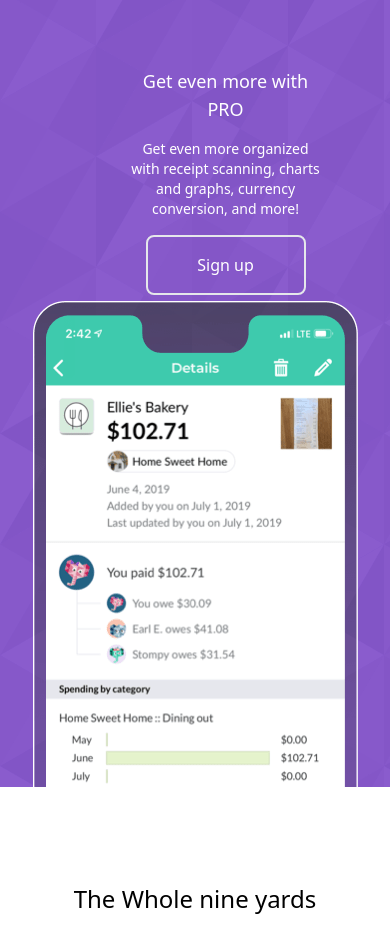
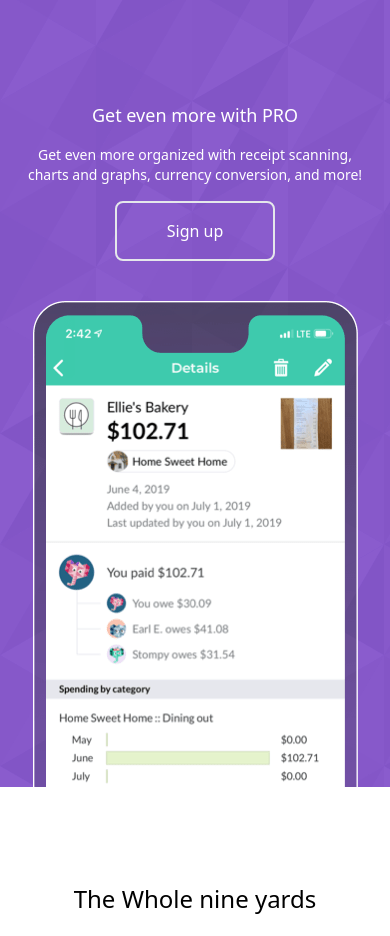
Before and after one commit to gladson65/splitwise, a React (Vite) app: page / in a window 390 px wide. Shown: the part 2960-3896 px from the top of the page. Built offline with nearby package versions, Linux system fonts and the light colour scheme.

Commit message:
responsiveness update

```diff
--- a/src/components/About.jsx
+++ b/src/components/About.jsx
@@ -56,11 +56,11 @@ function About() {
 
             <div className="pro w-screen h-auto flex flex-col lg:flex-row lg:justify-evenly pt-32">
                 <div className="lg:w-2/5 w-full h-60 lg:h-auto flex justify-start items-center text-center relative">
-                    <div className="w-1/2 flex flex-col justify-center items-center gap-4 absolute lg:left-32 left-32 sm:left-40 md:left-52">
+                    <div className="w-full lg:w-1/2 flex flex-col justify-center items-center gap-4 absolute lg:left-32">
                         <h1 className="text-lg lg:text-2xl text-white">
                             Get even more with PRO
                         </h1>
-                        <p className="text-white text-sm lg:text-md">
+                        <p className="text-white text-sm lg:text-md px-4 lg:px-0">
                             Get even more organized with receipt scanning, charts and graphs, currency conversion, and more!
                         </p>
                         <button className="w-40 text-white px-2 py-4 rounded-lg border-2">
```
